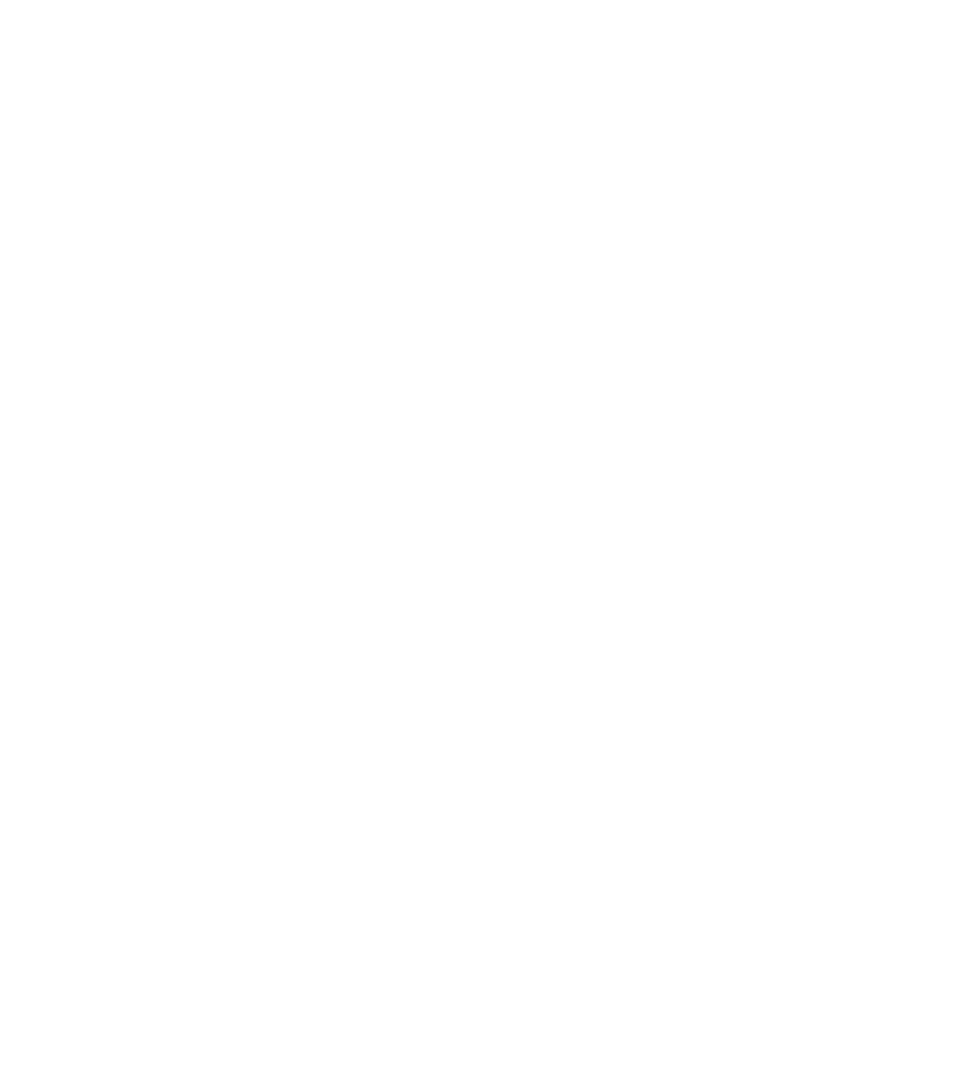
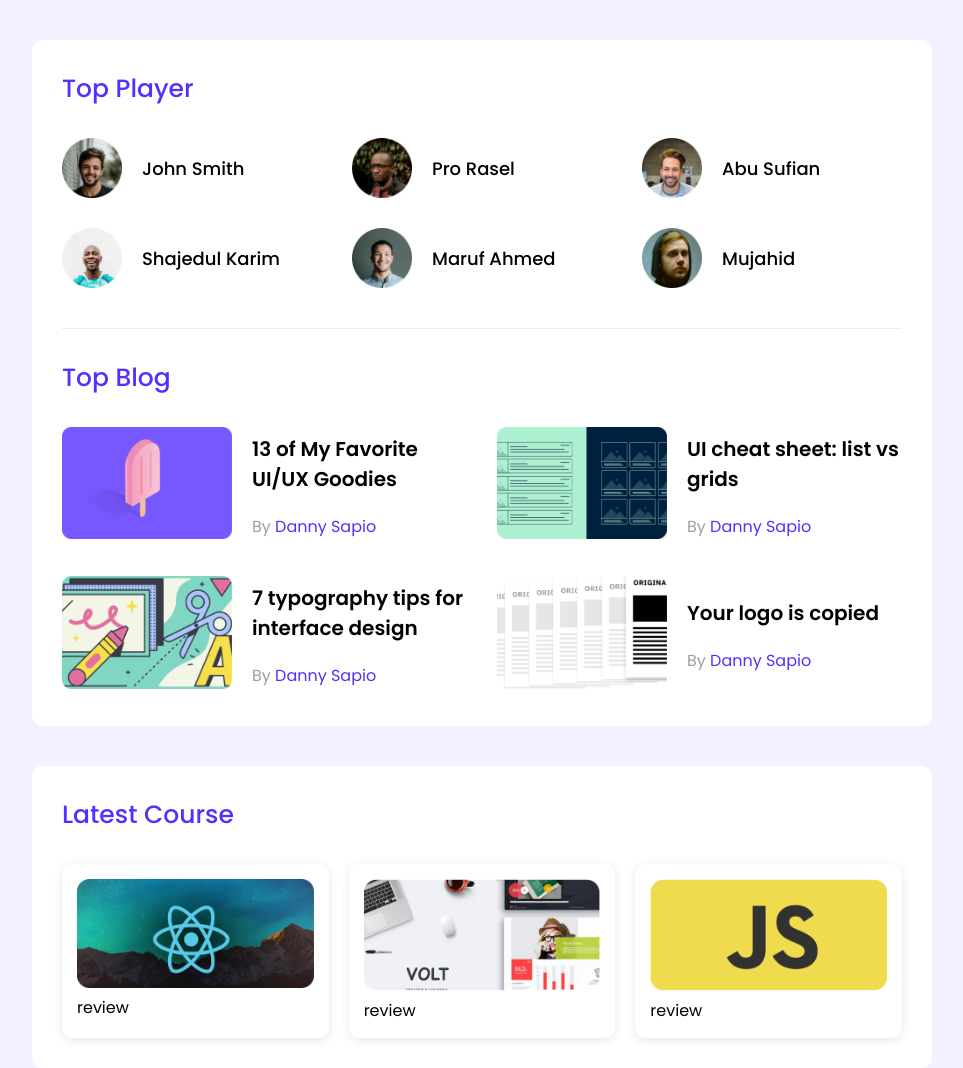
Before and after one commit to iamamolsarker/leader_board_practise, a plain HTML site: page index.html in a window 1280 px wide. Shown: the whole page, without its empty margins (158-1121 px from the left). Before the commit the page ends 800 px from the top, so only its background shows below. Drawn offline with Linux system fonts and the light colour scheme.

Commit message:
code added

```diff
--- a/css/styles.css
+++ b/css/styles.css
@@ -0,0 +1,108 @@
+/* Poppins font import */
+  @import url('https://fonts.googleapis.com/css2?family=Poppins:wght@300;400;500;600;700&display=swap');
+
+  /* universal styles */
+  *{
+    font-family: 'Poppins', sans-serif;
+    font-weight: 400;
+    margin: 0;
+    padding: 0;
+    box-sizing: border-box;
+    text-decoration: none;
+    list-style: none;
+  }
+
+  body{
+    background-color: #F3F1FF;
+  }
+  section{
+    margin-top: 40px;
+  }
+
+  .container{
+    width: 900px;
+    padding: 30px;
+    border-radius: 10px;
+    background-color: #ffffff;
+  }
+  .flex-container{
+    display: flex;
+    align-items: center;
+    justify-content: center;
+  }
+
+.main-title{
+    color: #562EFF;
+    font-size: 25px;
+    font-weight: 500;
+    margin-bottom: 30px;
+}
+
+  /* top players */
+.players-container{
+    display: grid;
+    grid-template-columns: repeat(3, 1fr);
+    gap: 30px;
+    padding-bottom: 40px;
+    border-bottom: 1px solid #ededed;
+}
+.player{
+    justify-content: flex-start;
+}
+.player img{
+    width: 60px;
+
+}
+.player-name{
+    margin: 0 20px;
+    color: #000000;
+    font-size: 18px;
+    font-weight: 500;
+}
+
+/* Blog   styles */
+.blog-container{
+    display: grid;
+    grid-template-columns: repeat(2, 1fr);
+    gap: 30px;
+}
+.blogs{
+    justify-content: flex-start;
+}
+.blog-img{
+    margin-right: 20px;
+}
+.blog-main-title{
+    padding-top: 30px;
+}
+.blog-img img{
+    width: 170px;
+}
+.blog-title{
+    color: #000000;
+    font-weight: 600;
+    font-size: 20px;
+    margin-bottom: 20px;
+}
+.author{
+    color: #9F9F9F;
+    font-size: 16px;
+    font-weight: 400;
+}
+.author span{
+    color: #562EFF;
+}
+/* course Listing*/
+.course-container{
+    display: grid;
+    grid-template-columns: repeat(3, 1fr);
+    gap: 20px;
+}
+.course-item{
+    box-shadow: 0 2px 10px rgba(0, 0, 0, 0.1);
+    padding: 15px;
+    border-radius: 10px;
+}
+.course-img{
+    width: 100%;
+}
--- a/index.html
+++ b/index.html
@@ -1,22 +1,117 @@
 <!DOCTYPE html>
 <html lang="en">
-<head>
-    <meta charset="UTF-8">
-    <meta name="viewport" content="width=device-width, initial-scale=1.0">
+  <head>
+    <meta charset="UTF-8" />
+    <meta name="viewport" content="width=device-width, initial-scale=1.0" />
     <title>Leader Board</title>
     <!-- Stylesheet -->
-    <link rel="stylesheet" href="css/styles.css">
-</head>
-<body>
+    <link rel="stylesheet" href="css/styles.css" />
+  </head>
+  <body>
     <!-- Header Starts -->
-    <header>
-
-    </header>
+    <header></header>
     <!-- Header End -->
     <main>
-        <section>
-
-        </section>
+      <section class="flex-container">
+        <!-- Top player container -->
+        <div class="container">
+          <h2 class="main-title">Top Player</h2>
+          <div class="players-container">
+            <div class="player flex-container">
+              <img src="images/players/player-1.png" alt="" />
+              <h3 class="player-name">John Smith</h3>
+            </div>
+            <div class="player flex-container">
+              <img src="images/players/player-2.png" alt="" />
+              <h3 class="player-name">Pro Rasel</h3>
+            </div>
+            <div class="player flex-container">
+              <img src="images/players/player-3.png" alt="" />
+              <h3 class="player-name">Abu Sufian</h3>
+            </div>
+            <div class="player flex-container">
+              <img src="images/players/player-4.png" alt="" />
+              <h3 class="player-name">Shajedul Karim</h3>
+            </div>
+            <div class="player flex-container">
+              <img src="images/players/player-5.png" alt="" />
+              <h3 class="player-name">Maruf Ahmed</h3>
+            </div>
+            <div class="player flex-container">
+              <img src="images/players/player-6.png" alt="" />
+              <h3 class="player-name">Mujahid</h3>
+            </div>
+          </div>
+          <h2 class="main-title blog-main-title">Top Blog</h2>
+          <div class="blog-container">
+            <div class="blogs flex-container">
+              <div class="blog-img">
+                <img src="images/blogs/blog-1.png" alt="" />
+              </div>
+              <div class="blog-content">
+                <h3 class="blog-title">13 of My Favorite UI/UX Goodies</h3>
+                <p class="author">By <span>Danny Sapio</span></p>
+              </div>
+            </div>
+            <div class="blogs flex-container">
+              <div class="blog-img">
+                <img src="images/blogs/blog-2.png" alt="" />
+              </div>
+              <div class="blog-content">
+                <h3 class="blog-title">UI cheat sheet:
+                    list vs grids</h3>
+                <p class="author">By <span>Danny Sapio</span></p>
+              </div>
+            </div>
+            <div class="blogs flex-container">
+              <div class="blog-img">
+                <img src="images/blogs/blog-3.png" alt="" />
+              </div>
+              <div class="blog-content">
+                <h3 class="blog-title">7 typography tips
+                    for interface design</h3>
+                <p class="author">By <span>Danny Sapio</span></p>
+              </div>
+            </div>
+            <div class="blogs flex-container">
+              <div class="blog-img">
+                <img src="images/blogs/blog-4.png" alt="" />
+              </div>
+              <div class="blog-content">
+                <h3 class="blog-title">Your logo is
+                    copied</h3>
+                <p class="author">By <span>Danny Sapio</span></p>
+              </div>
+            </div>
+          </div>
+        </div>
+      </section>
+      <!-- latest  course section -->
+      <section class="flex-container">
+        <div class="container">
+            <h2 class="main-title">Latest Course</h2>
+            <div class="course-container">
+                <div class="course-item">
+                    <img src="images/courses/course-1.png" alt="" class="course-img">
+                    <h3 class="course-title"></h3>
+                    <p class="course-mentor"></p>
+                    <div class="meta-container">review</div>
+                </div>
+                <div class="course-item">
+                    <img src="images/courses/course-2.png" alt="" class="course-img">
+                    <h3 class="course-title"></h3>
+                    <p class="course-mentor"></p>
+                    <div class="meta-container">review</div>
+                </div>
+                <div class="course-item">
+                    <img src="images/courses/course-3.png" alt="" class="course-img">
+                    <h3 class="course-title"></h3>
+                    <p class="course-mentor"></p>
+                    <div class="meta-container">review</div>
+                </div>
+            </div>
+        </div>
+      </section>
     </main>
-</body>
+  </body>
 </html>
```
